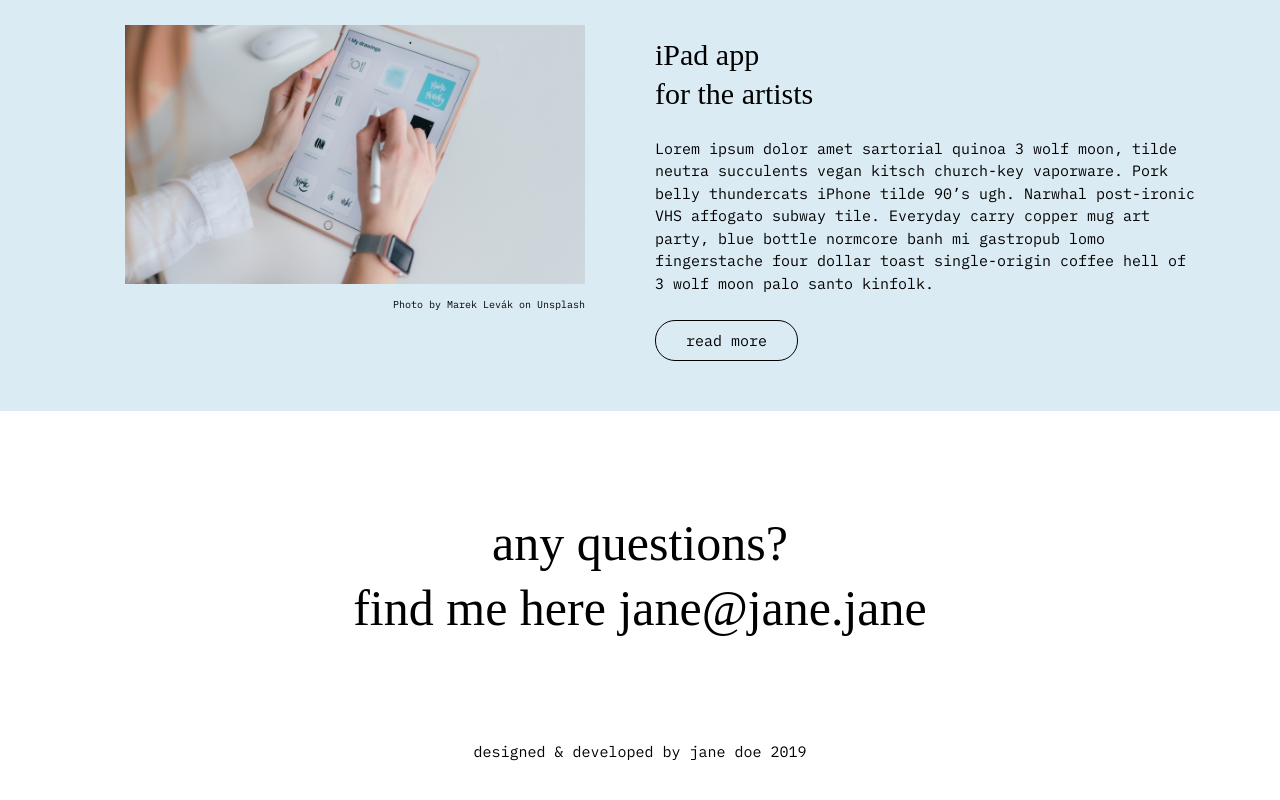
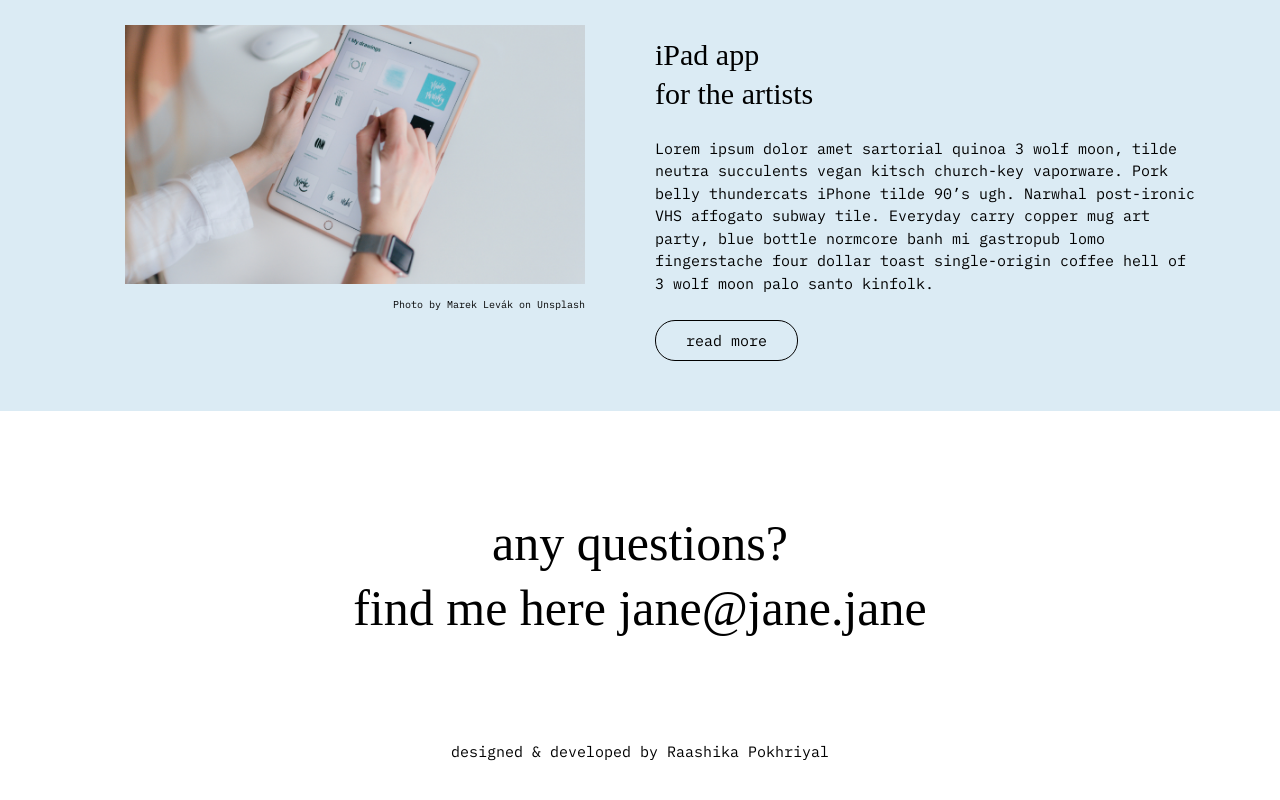
Before and after one commit to raashikapokhriyal/profilewebsite, a plain HTML site: page index.html in a window 1280 px wide. Shown: the part 2484-3284 px from the top of the page. Drawn offline with Linux system fonts and the light colour scheme; a web font is replaced by a local one.

Commit message:
Update index.html

```diff
--- a/index.html
+++ b/index.html
@@ -140,7 +140,7 @@
   <footer id="contact">
     <h2>any questions?<br>
       find me here jane@jane.jane</h2>
-    <p>designed & developed by jane doe 2019</p>
+    <p>designed & developed by Raashika Pokhriyal</p>
   </footer>
 </body>
 
```
